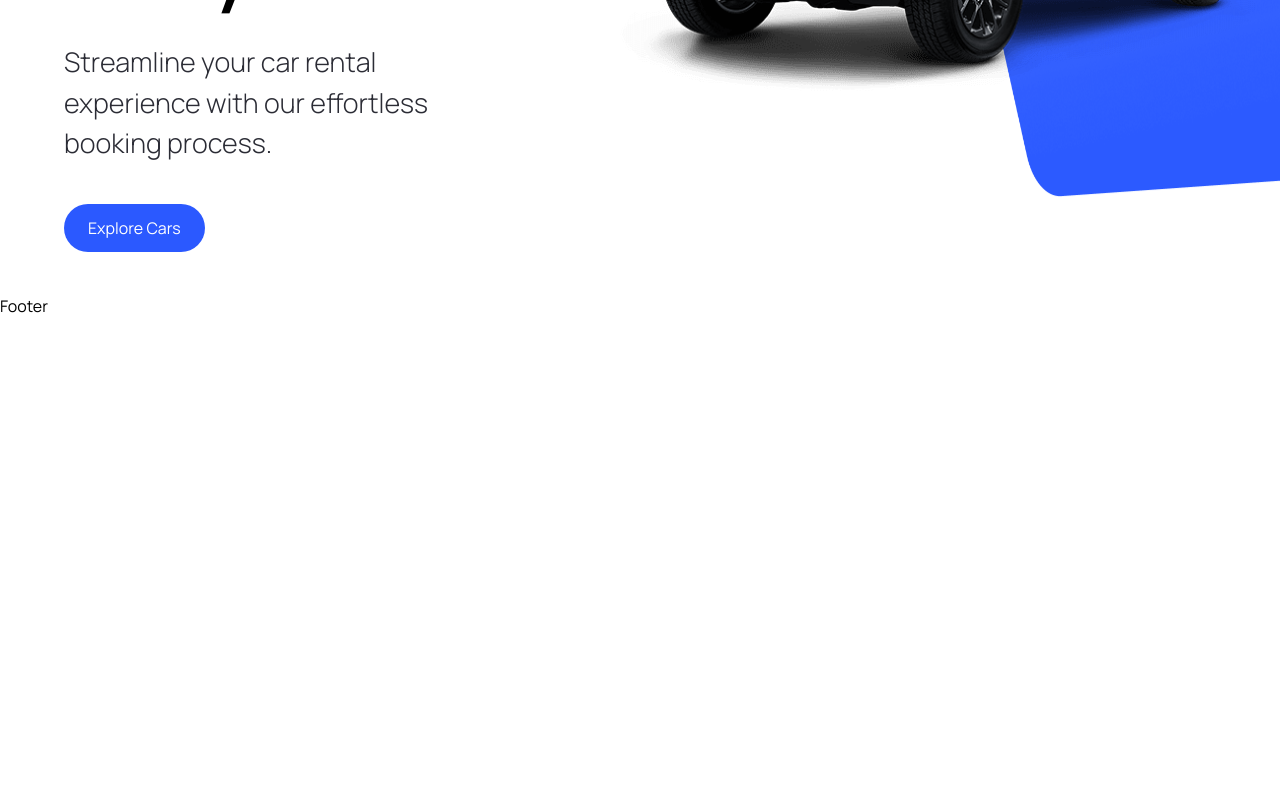
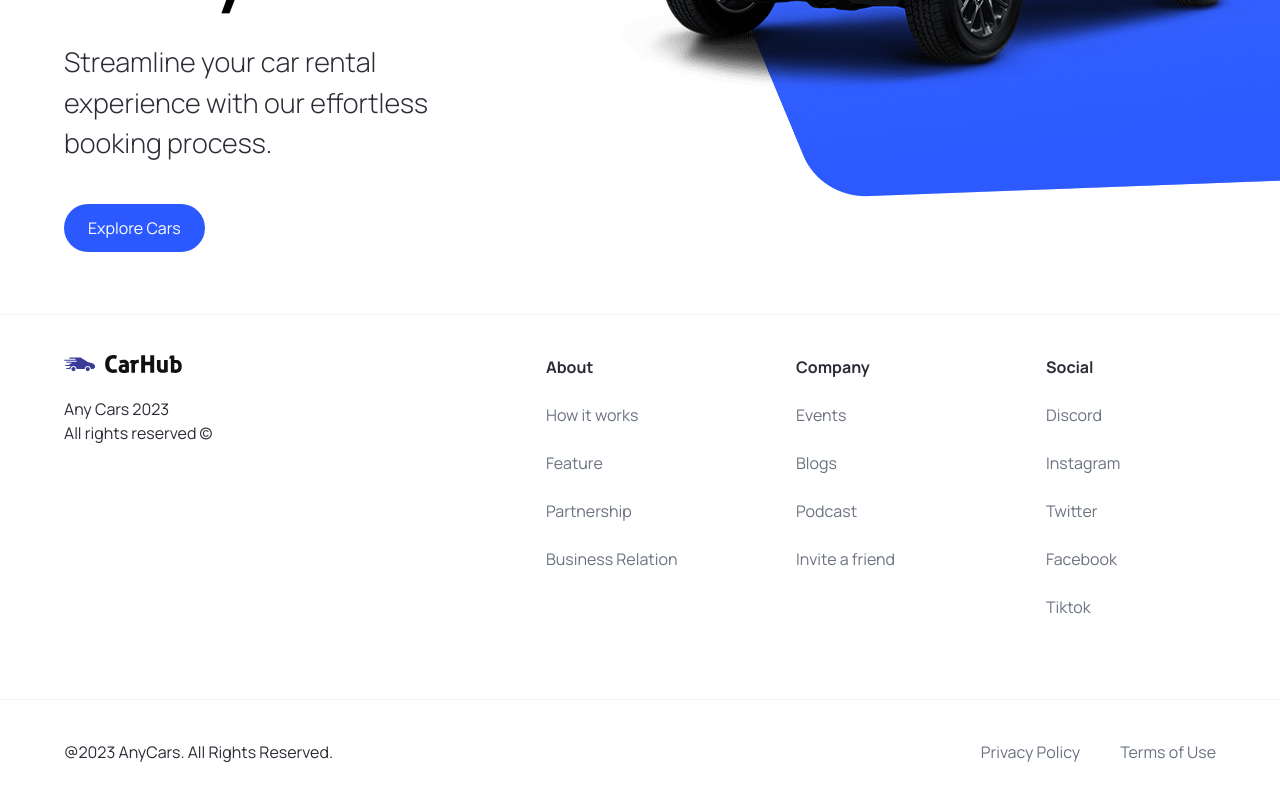
Before and after one commit to n2lose/anycars, a Next.js app: page / in a window 1280 px wide. Shown: the part 506-1306 px from the top of the page. Before the commit the page ends 824 px from the top, so only its background shows below. Built offline with nearby package versions, Linux system fonts and the light colour scheme.

Commit message:
Create footer links

```diff
--- a/components/Footer.tsx
+++ b/components/Footer.tsx
@@ -1,11 +1,58 @@
-import React from 'react'
+import Image from "next/image";
+import { footerLinks } from "@/constants";
+import Link from "next/link";
 
-type Props = {}
+type Props = {};
 
 const Footer = (props: Props) => {
   return (
-    <div>Footer</div>
-  )
-}
+    <footer className="flex flex-col text-black-100 mt-5 border-t border-gray-100">
+      <div className="flex max-md:flex-col flex-wrap justify-between gap-5 sm:px-16 px-6 py-10">
+        <div className="flex flex-col justify-start items-start gap-6">
+          <Link href="/">
+            <Image
+              src="/logo.svg"
+              alt="Any cars"
+              width={118}
+              height={118}
+              className="object-contain"
+            />
+          </Link>
+          <p>
+            Any Cars 2023 <br />
+            All rights reserved &copy;
+          </p>
+        </div>
+        <div className="footer__links">
+          {footerLinks.map((footerLinkItem) => (
+            <div key={footerLinkItem.title} className="footer__link">
+              <h3 className="font-bold">{footerLinkItem.title}</h3>
+              {footerLinkItem.links.map((linkItem) => (
+                <Link
+                  key={linkItem.title}
+                  href={linkItem.url}
+                  className="text-gray-500 hover:underline hover:text-blue-600"
+                >
+                  {linkItem.title}
+                </Link>
+              ))}
+            </div>
+          ))}
+        </div>
+      </div>
+      <div className="flex justify-between items-center flex-wrap mt-10 border-t border-gray-100 sm:px-16 py-10">
+        <p>@2023 AnyCars. All Rights Reserved.</p>
+        <div className="footer__copyrights-link">
+          <Link href="/" className="text-gray-500 hover:underline hover:text-blue-600">
+            Privacy Policy
+          </Link>
+          <Link href="/" className="text-gray-500 hover:underline hover:text-blue-600">
+            Terms of Use
+          </Link>
+        </div>
+      </div>
+    </footer>
+  );
+};
 
-export default Footer
+export default Footer;
--- a/components/Hero.tsx
+++ b/components/Hero.tsx
@@ -30,8 +30,8 @@
       <div className='hero__image-container'>
         <div className='hero__image'>
           <Image src="/hero.png" alt='Hero' fill className='object-contain' />
-          <div className='hero__image-overlay' />
         </div>
+        <div className='hero__image-overlay' />
       </div>
     </div>
   )
--- /dev/null
+++ b/constants/index.ts
@@ -0,0 +1,30 @@
+export const footerLinks = [
+    {
+        title: "About",
+        links: [
+            { title: "How it works", url: "/"},
+            { title: "Feature", url: "/"},
+            { title: "Partnership", url: "/"},
+            { title: "Business Relation", url: "/"}
+        ]
+    },
+    {
+        title: "Company",
+        links: [
+            { title: "Events", url: "/"},
+            { title: "Blogs", url: "/"},
+            { title: "Podcast", url: "/"},
+            { title: "Invite a friend", url: "/"}
+        ]
+    },
+    {
+        title: "Social",
+        links: [
+            { title: "Discord", url: "/"},
+            { title: "Instagram", url: "/"},
+            { title: "Twitter", url: "/"},
+            { title: "Facebook", url: "/"},
+            { title: "Tiktok", url: "/"}
+        ]
+    }
+]
```
